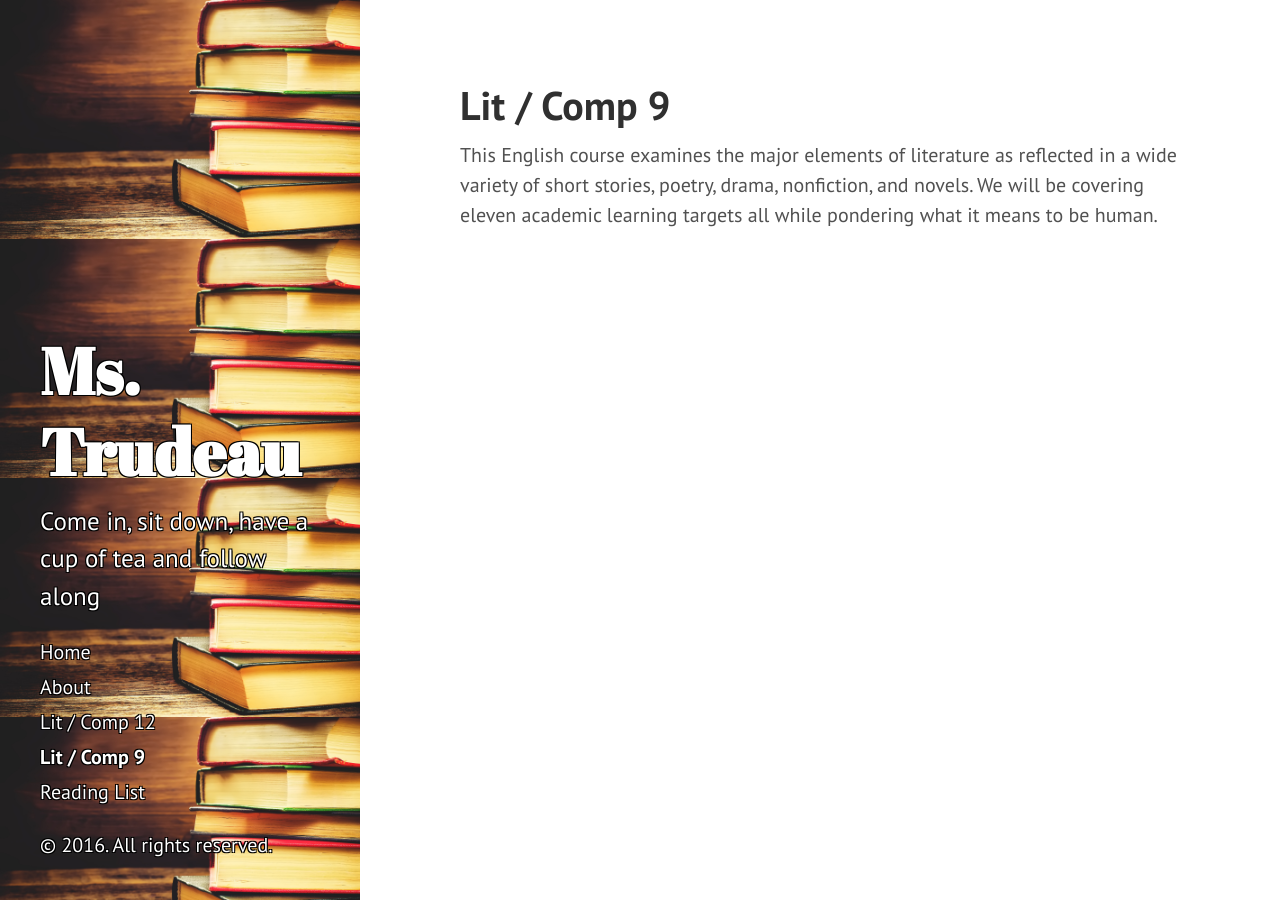
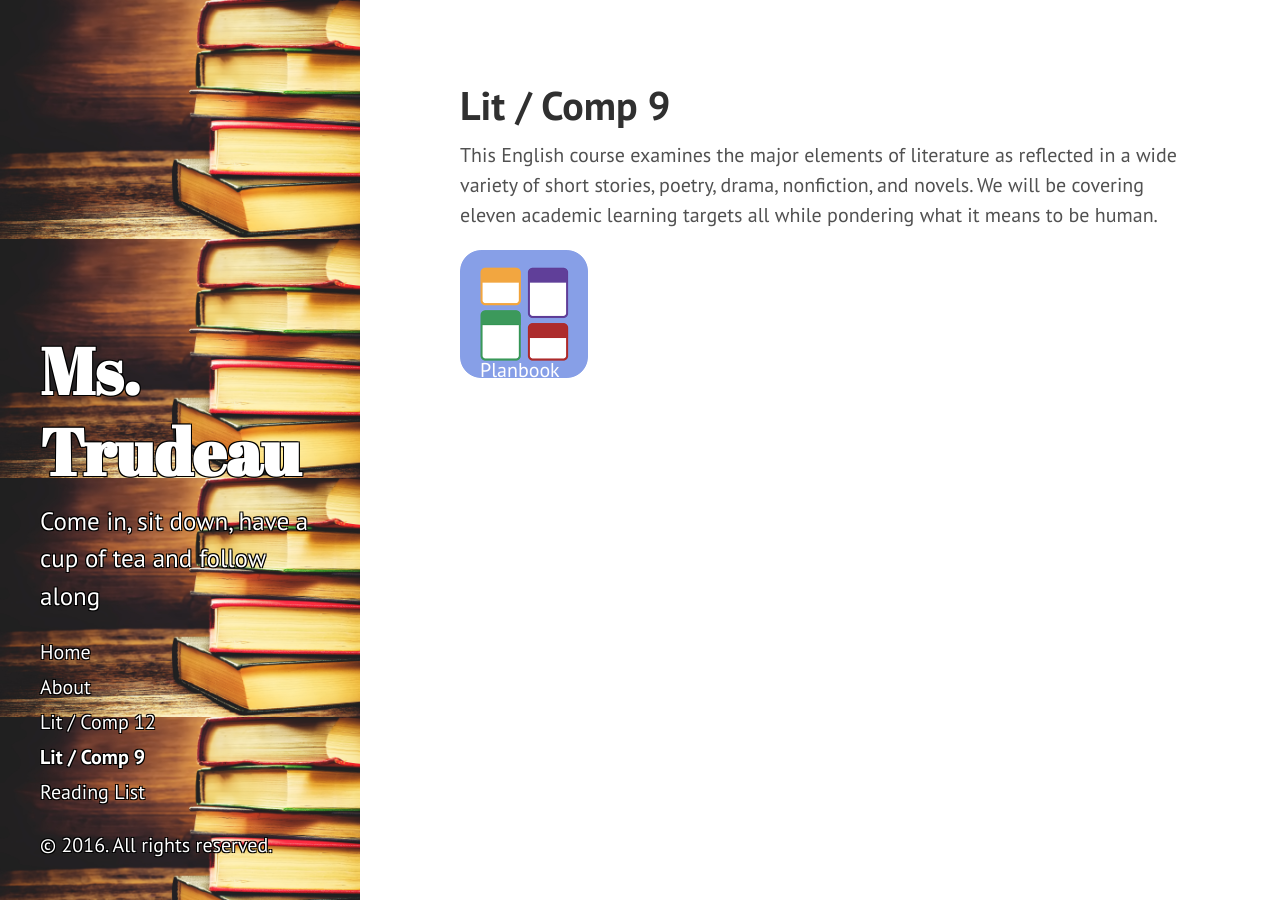
Before and after one commit to JourdanTrudeau/JourdanTrudeau.github.io, a Jekyll site: the page built from lit-comp-9.md, in a window 1280 px wide. Built offline with Jekyll 4.4.1, drawn with Linux system fonts in a browser that asks for light colours.

Commit message:
Update Classes to add planbook

```diff
--- a/lit-comp-9.md
+++ b/lit-comp-9.md
@@ -4,3 +4,10 @@ title: Lit / Comp 9
 ---
 
 This English course examines the major elements of literature as reflected in a wide variety of short stories, poetry, drama, nonfiction, and novels. We will be covering eleven academic learning targets all while pondering what it means to be human.
+
+<figure style='margin: 0px;'>
+	<a href='http://planbookedu.com/s/4BAD8'>
+		<img src='../media/planbook.png' />
+	</a>
+  <figcaption style='margin-top: -43px; color: white; margin-left: 20px; font-size: 20px;'>Planbook</figcaption>
+</figure>
```
Also changed, not shown: lit-comp-12.md (+7 -0 lines), media/planbook.png (added).
